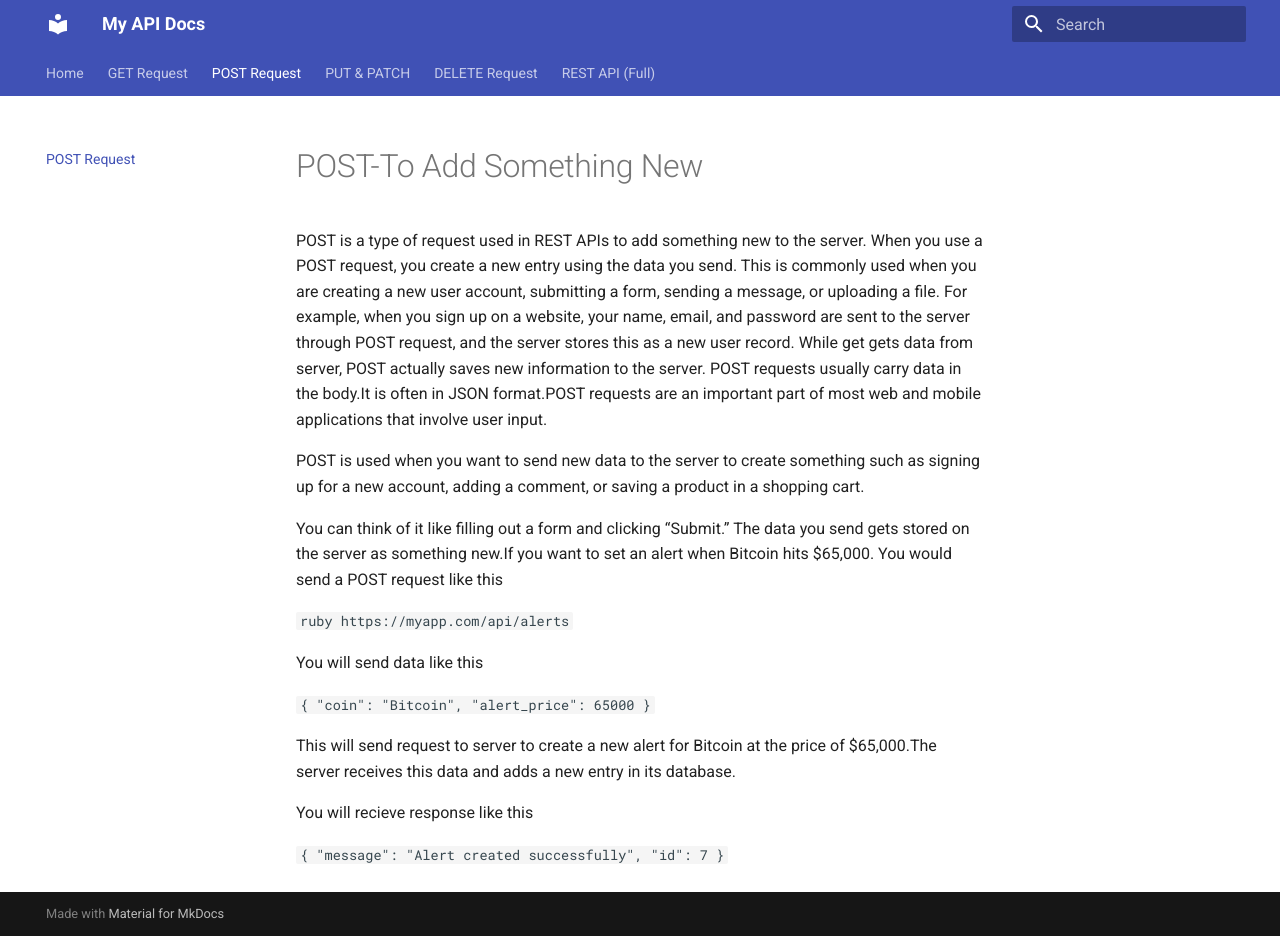
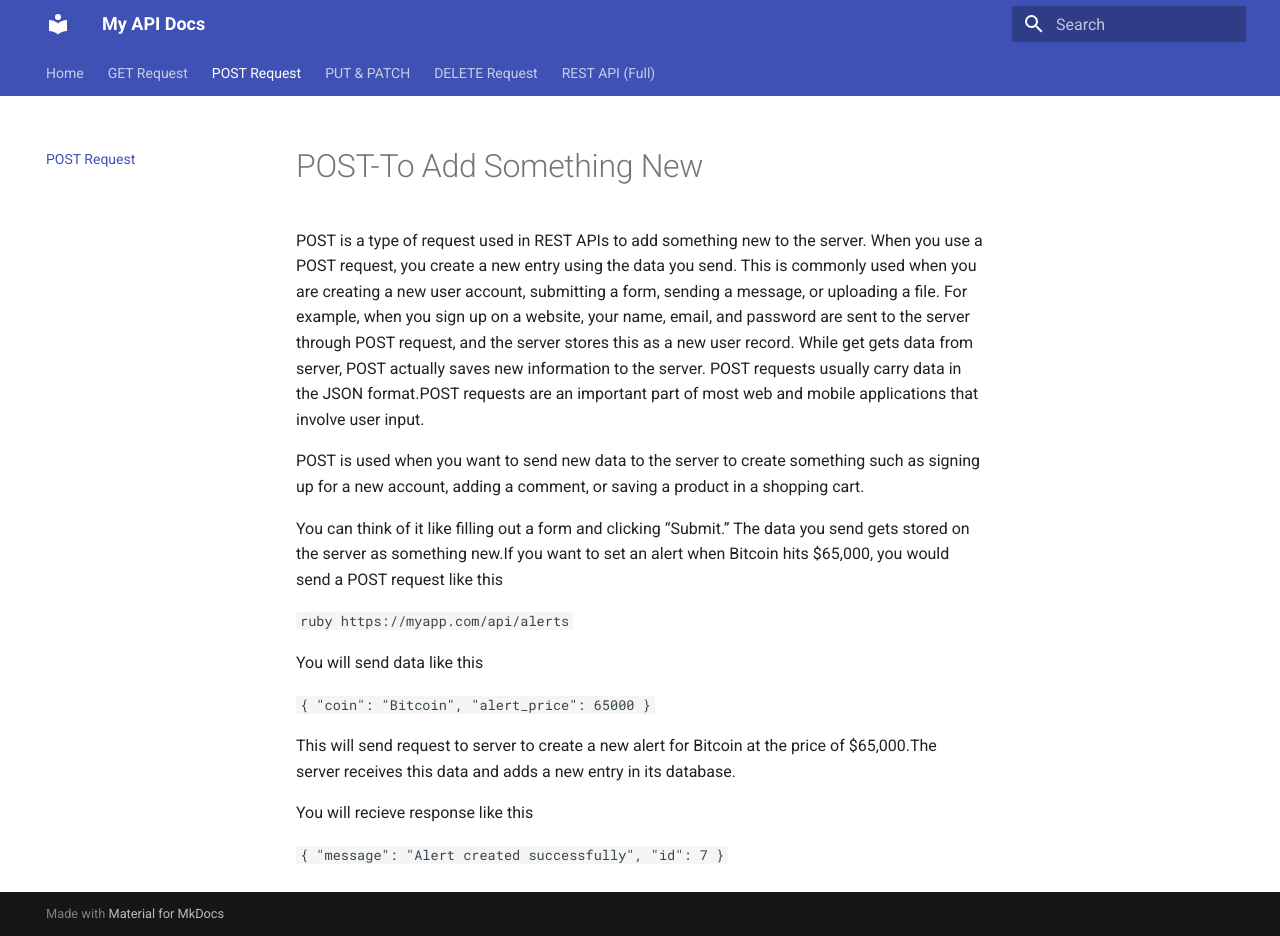
Before and after one commit to maadfa/api--docs, an MkDocs documentation site: the page built from docs/post-request.md, in a window 1280 px wide and 936 px high. Built offline with MkDocs 1.6.1 and Material for MkDocs 9.7.7, drawn with Linux system fonts in a browser that asks for light colours.

````diff
--- a/docs/post-request.md
+++ b/docs/post-request.md
@@ -2,12 +2,12 @@
 
 # POST-To Add Something New
 
-POST is a type of request used in REST APIs to add something new to the server. When you use a POST request, you  create a new entry using the data you send. This is commonly used when you are creating a new user account, submitting a form, sending a message, or uploading a file. For example, when you sign up on a website, your name, email, and password are sent to the server through  POST request, and the server stores this as a new user record. While get gets data from server, POST actually saves new information to the server. POST requests usually carry data in the body.It is  often in JSON format.POST requests are an  important part of most web and mobile applications that involve user input.
+POST is a type of request used in REST APIs to add something new to the server. When you use a POST request, you  create a new entry using the data you send. This is commonly used when you are creating a new user account, submitting a form, sending a message, or uploading a file. For example, when you sign up on a website, your name, email, and password are sent to the server through  POST request, and the server stores this as a new user record. While get gets data from server, POST actually saves new information to the server. POST requests usually carry data in the  JSON format.POST requests are an  important part of most web and mobile applications that involve user input.
 
 
 POST is used when you want to send new data to the server to create something such as signing up for a new account, adding a comment, or saving a product in a shopping cart.
 
- You can think of it like filling out a form and clicking “Submit.” The data you send gets stored on the server as something new.If you want to set an alert when Bitcoin hits $65,000. You would send a POST request like this
+ You can think of it like filling out a form and clicking “Submit.” The data you send gets stored on the server as something new.If you want to set an alert when Bitcoin hits $65,000, you would send a POST request like this
 
  ``` ruby
  https://myapp.com/api/alerts
````
Also changed, not shown: site/post-request/index.html, site/rest-api/index.html, site/search/search_index.json.
